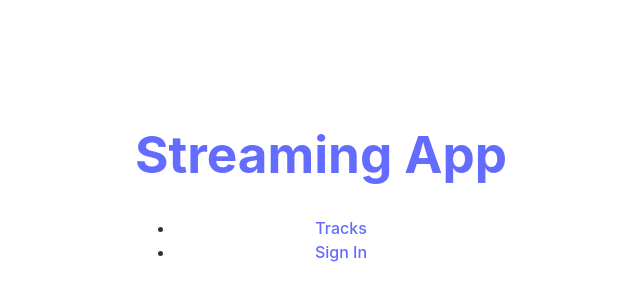
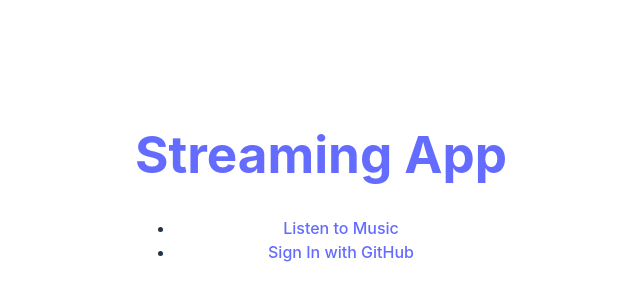
Before and after one commit to avreally/streaming-app, a React (Vite) app in the folder client-new/: page / in a window 1280 px wide. Shown: the part 214-514 px from the top of the page, without its empty margins (319-959 px from the left). Built offline with nearby package versions, Linux system fonts and the light colour scheme.

Commit message:
refactor: export Track component and update route links for clarity

```diff
--- a/client-new/src/components/Track/Track.tsx
+++ b/client-new/src/components/Track/Track.tsx
@@ -7,7 +7,7 @@ type TrackProps = {
   artist: string;
 };
 
-const Track = ({ title, url, artist }: TrackProps) => {
+export const Track = ({ title, url, artist }: TrackProps) => {
   return (
     <li className="track">
       <h3>{title}</h3>
@@ -16,5 +16,3 @@ const Track = ({ title, url, artist }: TrackProps) => {
     </li>
   );
 };
-
-export default Track;
--- a/client-new/src/routes/__root.tsx
+++ b/client-new/src/routes/__root.tsx
@@ -1,5 +1,6 @@
 import { createRootRoute, Outlet, Link } from "@tanstack/react-router";
 import { TanStackRouterDevtools } from "@tanstack/router-devtools";
+import { ReactQueryDevtools } from "@tanstack/react-query-devtools";
 
 export const Route = createRootRoute({
   component: () => {
@@ -10,6 +11,7 @@ export const Route = createRootRoute({
         </Link>
         <Outlet />
         <TanStackRouterDevtools />
+        <ReactQueryDevtools />
       </>
     );
   },
--- a/client-new/src/routes/index.tsx
+++ b/client-new/src/routes/index.tsx
@@ -9,10 +9,10 @@ function Index() {
     <div>
       <ul>
         <li>
-          <Link to="/tracks">Tracks</Link>
+          <Link to="/tracks">Listen to Music</Link>
         </li>
         <li>
-          <Link to="/signin">Sign In</Link>
+          <Link to="/signin">Sign In with GitHub</Link>
         </li>
       </ul>
     </div>
```
